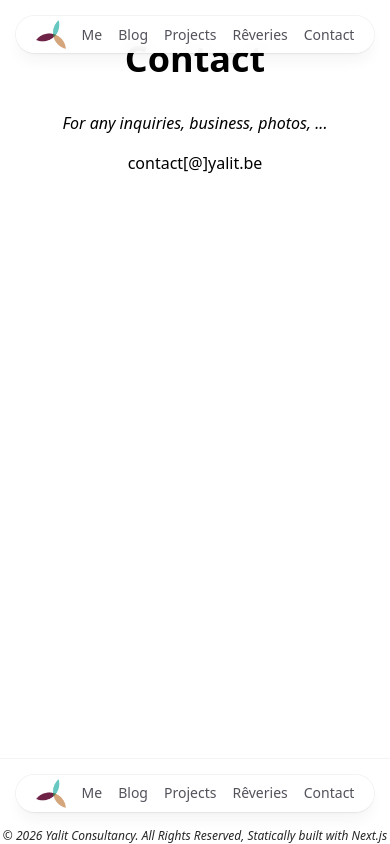
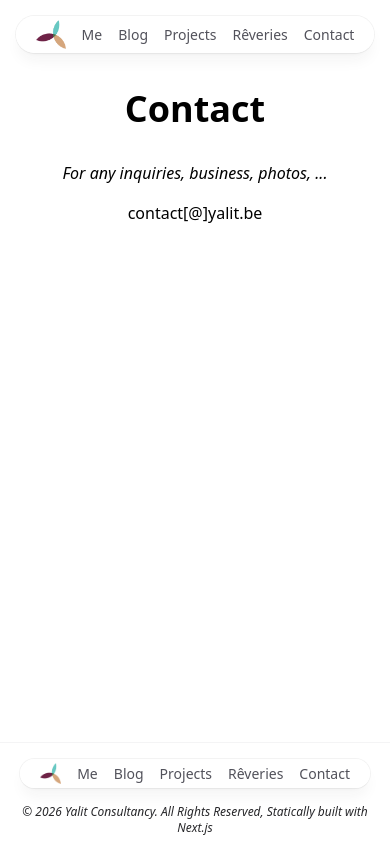
Before and after one commit to yalit/yalit-site, a Next.js app: page /contact in a window 390 px wide. Built offline with nearby package versions, Linux system fonts and the light colour scheme.

Commit message:
fix : fix contact page and footer

```diff
--- a/pages/_app.tsx
+++ b/pages/_app.tsx
@@ -22,10 +22,10 @@ export default function Layout({Component, pageProps}: AppProps) {
                 </main>
 
                 <footer
-                    className="flex flex-col md:flex-row justify-start md:justify-between items-center flex-wrap border-t border-zinc-100  md:px-4 lg:px-8">
+                    className="flex flex-col md:flex-row justify-start md:justify-between items-center flex-wrap border-t border-zinc-100 px-5 lg:px-8 pb-2">
                     <Navigation type="bottom"/>
                     <div className="flex-1"></div>
-                    <div className="text-zinc-800 text-xs italic">
+                    <div className="text-zinc-800 text-xs italic text-center">
                         © {new Date().getFullYear()} Yalit Consultancy. All Rights Reserved,
                         Statically built with Next.js
                     </div>
--- a/pages/contact.tsx
+++ b/pages/contact.tsx
@@ -1,7 +1,7 @@
 export default function Contact() {
     return (
         <div className="text-center">
-            <div className="text-4xl font-bold mt-[-50px] mb-4">Contact</div>
+            <div className="text-4xl font-bold md:mt-[-50px] mb-4">Contact</div>
 
             <div className="mt-8 italic">For any inquiries, business, photos, ...</div>
             <div className="mt-4">contact[@]yalit.be</div>
```
